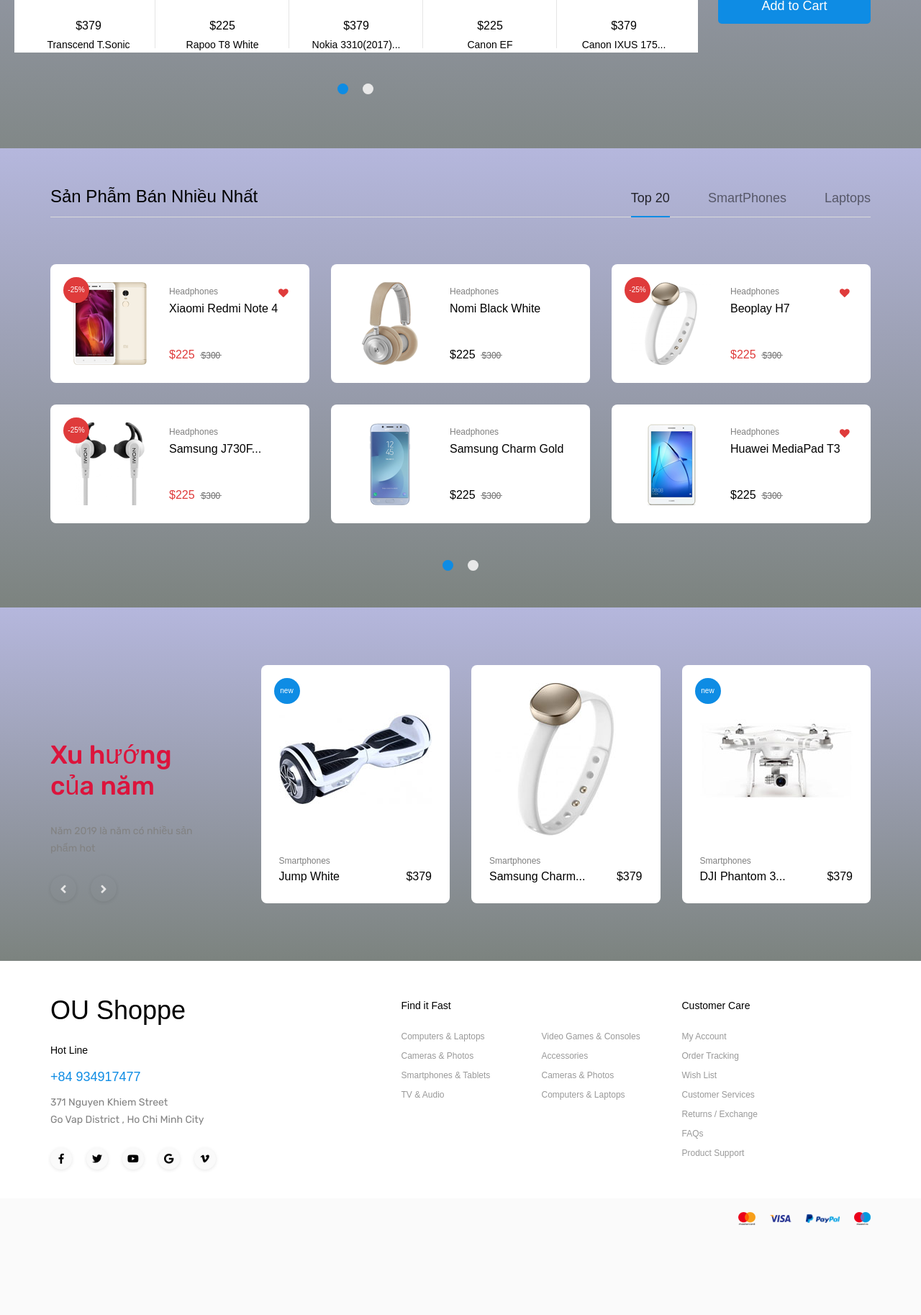
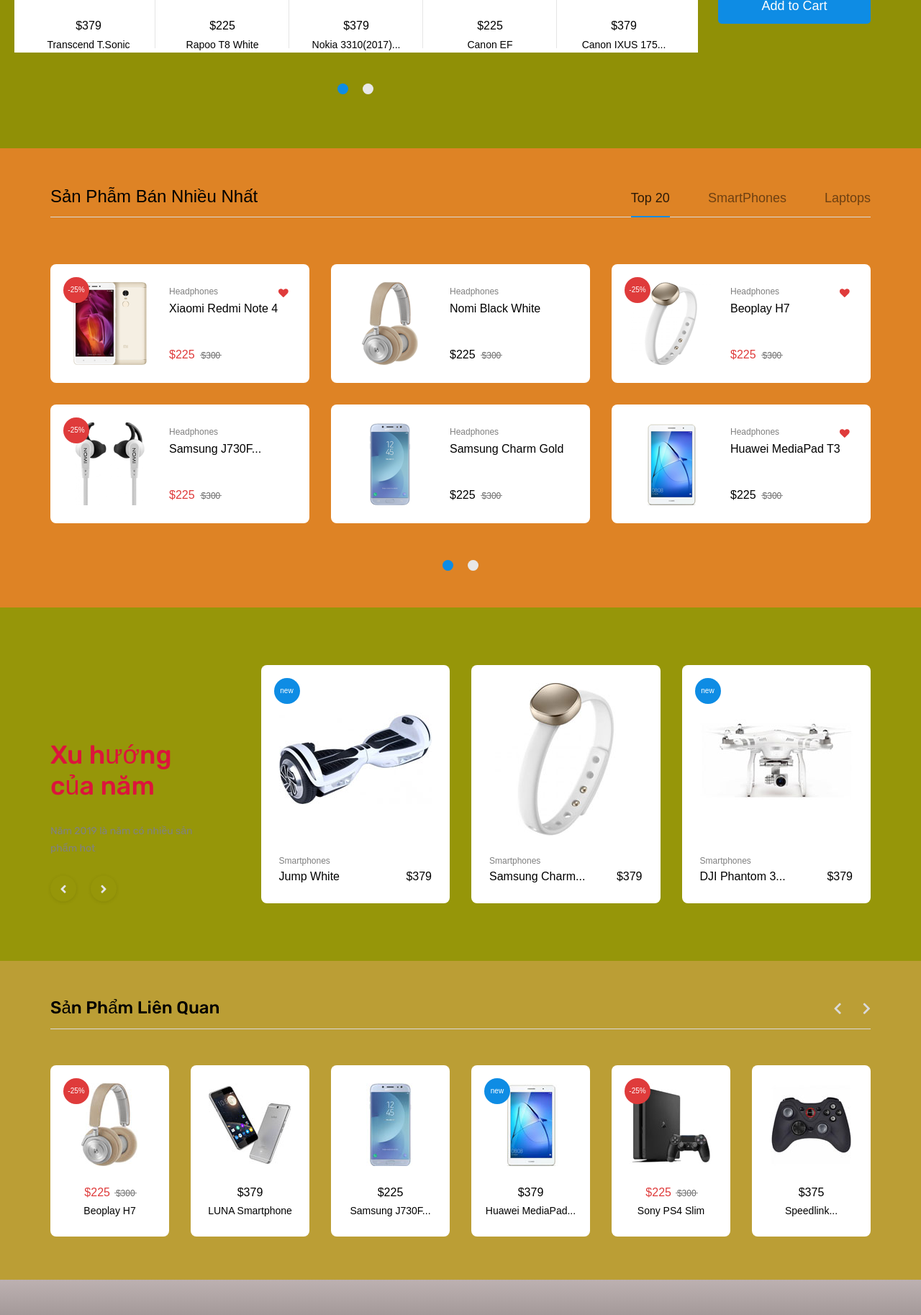
Before and after one commit to TrungHieuIT/Shoppingsite1, a Django app: page / in a window 1280 px wide. Shown: the part 2680-4507 px from the top of the page at 72% size. Before the commit the page ends 4382 px from the top, so only its background shows below. Run offline with Django 3.2, Linux system fonts and the light colour scheme; data comes from the database, SQL or seed files in the repository; both versions use the stored data as it was before the commit; some libraries are stand-ins or nearby versions.

Commit message:
update VS17
VS17

```diff
--- a/core/views.py
+++ b/core/views.py
@@ -23,12 +23,10 @@
 def chiTiet(request,id):
     productcate = Product.objects.filter(pro_id = id)
     context = {'productcate' : productcate }
-
     return render(request,'homepage/chiTietSanPham.html')
 
 def productCate(request,id):
     listCategory = Category.objects.all()
     productcate = Product.objects.filter(cate_id = id)
     context = {'productcate' : productcate ,'listscan' :listCategory}
-
     return render(request,'homepage/sanPhamDanhMuc.html',context)
--- a/static/homepage/styles/indexx.css
+++ b/static/homepage/styles/indexx.css
@@ -10,7 +10,7 @@
   }
   .header_main
 {
-	background: linear-gradient(rgb(251, 255, 5),rgb(182, 165, 18));
+	background: linear-gradient(rgb(241, 241, 195),rgb(236, 214, 11));
 	z-index: 1;
 
 }
--- a/static/homepage/styles/main_styless.css
+++ b/static/homepage/styles/main_styless.css
@@ -1300,7 +1300,8 @@
 
 .characteristics
 {
-	background: linear-gradient(rgb(251, 255, 5),rgb(182, 165, 18));
+	background-image: repeating-linear-gradient(45deg, rgb(185, 183, 62), rgb(176, 179, 49) 7%,
+  rgb(100, 99, 92) 10%);
 	padding-top: 70px;
 	padding-bottom: 70px;
 }
@@ -1349,7 +1350,7 @@
 
 .deals_featured
 {
-	background: linear-gradient(rgb(204, 205, 226),rgb(123, 133, 128));
+	background: #afaf0763;
 	width: 100%;
 }
 
@@ -2127,7 +2128,7 @@
 .banner_2_item
 {
 
-	background: #7599b2;
+	background: #666723;
 	height: 650px;
 }
 .banner_2_content
@@ -2270,7 +2271,7 @@
 
 .new_arrivals
 {
-	background: linear-gradient(rgb(181, 183, 221),rgb(124, 131, 127));
+	background: #909006;
 	width: 100%;
 	padding-top: 96px;
 	padding-bottom: 96px;
@@ -2578,7 +2579,7 @@
 
 .best_sellers
 {
-	background: linear-gradient(rgb(181, 183, 221),rgb(124, 131, 127));
+	background:#de8325;
 	padding-top: 56px;
 
 	padding-bottom: 50px;
@@ -2881,7 +2882,7 @@
 	left: 0;
 	width: 100%;
 	height: 100%;
-	background: linear-gradient(rgb(181, 183, 221),rgb(124, 131, 127));
+	background: #969609;
 }
 .trends_background
 {
@@ -3224,7 +3225,7 @@
 {
 	padding-top: 51px;
 	padding-bottom: 60px;
-	background: #eff6fa;
+	background:#bb9e35;
 }
 .viewed_title_container
 {
@@ -3584,6 +3585,7 @@
 
 .footer
 {
+	background-image: linear-gradient(0deg, rgb(20, 19, 20), rgb(189, 177, 177));
 	padding-top: 52px;
 	padding-bottom: 40px;
 }
--- a/static/homepage/styles/productCategory.css
+++ b/static/homepage/styles/productCategory.css
@@ -11,3 +11,12 @@
     margin-left: 5%;
     transition: 0.5s;
 }
+.inner{
+    overflow: hidden;
+}
+.inner img{
+    transition: all 1.5s ease;
+}
+.inner:hover img{
+    transform: scale(1.5);
+}
--- a/templates/homepage/base.html
+++ b/templates/homepage/base.html
@@ -33,6 +33,8 @@
 
 {% include 'homepage/xuHuongCuaNam.html' %}
 
+{% include 'homepage/sanPhamLienQuan.html' %}
+
 {% endblock %}
 
 {% include 'homepage/footer.html' %} <!-- phan ke thua -->
--- a/templates/homepage/chiTietSanPham.html
+++ b/templates/homepage/chiTietSanPham.html
@@ -59,5 +59,5 @@
 
     </div>
 </div>
-</div>
+{% include 'homepage/sanPhamLienQuan.html' %}
 {% endblock %}
--- a/templates/homepage/dangky.html
+++ b/templates/homepage/dangky.html
@@ -18,4 +18,5 @@
             </div>
 </div>
 
+{% include 'homepage/sanPhamLienQuan.html' %}
 {% endblock %}
--- a/templates/homepage/sanPhamCuaTuan.html
+++ b/templates/homepage/sanPhamCuaTuan.html
@@ -181,7 +181,11 @@
 			<a href="/chiTietSanPham/{{item.pro_id}}">
 			<div class="product_item discount d-flex flex-column align-items-center justify-content-center text-center">
 
-											<div class="product_image d-flex flex-column align-items-center justify-content-center"><img src="{% static 'homepage/images/'%}{{item.pro_image}}" alt=""></div>
+				<div class="product_image d-flex flex-column align-items-center justify-content-center">
+				<div class="inner">
+				<img src="{% static 'homepage/images/'%}{{item.pro_image}}" alt="">
+				</div>
+				</div>
 				<div class="product_content">
 
 					<div class="product_price discount">{{item.pro_price}}VND<span>$300</span></div>
--- a/templates/homepage/sanPhamCucHot.html
+++ b/templates/homepage/sanPhamCucHot.html
@@ -24,7 +24,12 @@
                             </div>
                             <div class="col-lg-8 col-md-6 fill_height">
                                 <div class="banner_2_image_container">
-                                    <div class="banner_2_image"><img src="{% static 'homepage/images/note102.jpg' %}" alt=""></div>
+
+                                    <div class="banner_2_image">
+                                        <div class="inner">
+                                            <img src="{% static 'homepage/images/note102.jpg' %}" alt="">
+                                        </div>
+                                    </div>
                                 </div>
                             </div>
                         </div>
@@ -49,7 +54,11 @@
                             </div>
                             <div class="col-lg-8 col-md-6 fill_height">
                                 <div class="banner_2_image_container">
-                                    <div class="banner_2_image"><img src="{% static 'homepage/images/note102.jpg' %}" alt=""></div>
+                                    <div class="banner_2_image">
+                                    <div class="inner">
+                                         <img src="{% static 'homepage/images/note103.jpg' %}" alt="">
+                                    </div>
+                                    </div>
                                 </div>
                             </div>
                         </div>
@@ -74,7 +83,11 @@
                             </div>
                             <div class="col-lg-8 col-md-6 fill_height">
                                 <div class="banner_2_image_container">
-                                    <div class="banner_2_image"><img src="{% static 'homepage/images/note103.jpg' %}" alt=""></div>
+                                    <div class="banner_2_image">
+                                    <div class="inner">
+                                        <img src="{% static 'homepage/images/note101.jpg' %}" alt="">
+                                    </div>
+                                    </div>
                                 </div>
                             </div>
                         </div>
--- a/templates/homepage/sanPhamDanhMuc.html
+++ b/templates/homepage/sanPhamDanhMuc.html
@@ -10,7 +10,9 @@
         {% for item in productcate %}
             <div class="col-md-3">
                 <div class="card">
-                        <img class="card-img-top" src= "{% static 'homepage/images/'%}{{item.pro_image}}"  alt="">
+                        <div class="inner">
+                            <img class="card-img-top" src= "{% static 'homepage/images/'%}{{item.pro_image}}"  alt="">
+                        </div>
                         <div class="overlay">
                             <button type="button" class="btn btn-secondary" title="Xem chi tiet">
                                 <i class="fa fa-eye"></i>
--- /dev/null
+++ b/templates/homepage/sanPhamLienQuan.html
@@ -0,0 +1,117 @@
+
+{% load static %}
+<!-- Recently Viewed -->
+
+	<div class="viewed">
+		<div class="container">
+			<div class="row">
+				<div class="col">
+					<div class="viewed_title_container">
+						<h3 class="viewed_title">Sản Phẩm Liên Quan</h3>
+						<div class="viewed_nav_container">
+							<div class="viewed_nav viewed_prev"><i class="fas fa-chevron-left"></i></div>
+							<div class="viewed_nav viewed_next"><i class="fas fa-chevron-right"></i></div>
+						</div>
+					</div>
+
+					<div class="viewed_slider_container">
+
+						<!-- Recently Viewed Slider -->
+
+						<div class="owl-carousel owl-theme viewed_slider">
+
+							<!-- Recently Viewed Item -->
+							<div class="owl-item">
+								<div class="viewed_item discount d-flex flex-column align-items-center justify-content-center text-center">
+									<div class="viewed_image"><img src="images/view_1.jpg" alt=""></div>
+									<div class="viewed_content text-center">
+										<div class="viewed_price">$225<span>$300</span></div>
+										<div class="viewed_name"><a href="#">Beoplay H7</a></div>
+									</div>
+									<ul class="item_marks">
+										<li class="item_mark item_discount">-25%</li>
+										<li class="item_mark item_new">new</li>
+									</ul>
+								</div>
+							</div>
+
+							<!-- Recently Viewed Item -->
+							<div class="owl-item">
+								<div class="viewed_item d-flex flex-column align-items-center justify-content-center text-center">
+									<div class="viewed_image"><img src="images/view_2.jpg" alt=""></div>
+									<div class="viewed_content text-center">
+										<div class="viewed_price">$379</div>
+										<div class="viewed_name"><a href="#">LUNA Smartphone</a></div>
+									</div>
+									<ul class="item_marks">
+										<li class="item_mark item_discount">-25%</li>
+										<li class="item_mark item_new">new</li>
+									</ul>
+								</div>
+							</div>
+
+							<!-- Recently Viewed Item -->
+							<div class="owl-item">
+								<div class="viewed_item d-flex flex-column align-items-center justify-content-center text-center">
+									<div class="viewed_image"><img src="images/view_3.jpg" alt=""></div>
+									<div class="viewed_content text-center">
+										<div class="viewed_price">$225</div>
+										<div class="viewed_name"><a href="#">Samsung J730F...</a></div>
+									</div>
+									<ul class="item_marks">
+										<li class="item_mark item_discount">-25%</li>
+										<li class="item_mark item_new">new</li>
+									</ul>
+								</div>
+							</div>
+
+							<!-- Recently Viewed Item -->
+							<div class="owl-item">
+								<div class="viewed_item is_new d-flex flex-column align-items-center justify-content-center text-center">
+									<div class="viewed_image"><img src="images/view_4.jpg" alt=""></div>
+									<div class="viewed_content text-center">
+										<div class="viewed_price">$379</div>
+										<div class="viewed_name"><a href="#">Huawei MediaPad...</a></div>
+									</div>
+									<ul class="item_marks">
+										<li class="item_mark item_discount">-25%</li>
+										<li class="item_mark item_new">new</li>
+									</ul>
+								</div>
+							</div>
+
+							<!-- Recently Viewed Item -->
+							<div class="owl-item">
+								<div class="viewed_item discount d-flex flex-column align-items-center justify-content-center text-center">
+									<div class="viewed_image"><img src="images/view_5.jpg" alt=""></div>
+									<div class="viewed_content text-center">
+										<div class="viewed_price">$225<span>$300</span></div>
+										<div class="viewed_name"><a href="#">Sony PS4 Slim</a></div>
+									</div>
+									<ul class="item_marks">
+										<li class="item_mark item_discount">-25%</li>
+										<li class="item_mark item_new">new</li>
+									</ul>
+								</div>
+							</div>
+
+							<!-- Recently Viewed Item -->
+							<div class="owl-item">
+								<div class="viewed_item d-flex flex-column align-items-center justify-content-center text-center">
+									<div class="viewed_image"><img src="images/view_6.jpg" alt=""></div>
+									<div class="viewed_content text-center">
+										<div class="viewed_price">$375</div>
+										<div class="viewed_name"><a href="#">Speedlink...</a></div>
+									</div>
+									<ul class="item_marks">
+										<li class="item_mark item_discount">-25%</li>
+										<li class="item_mark item_new">new</li>
+									</ul>
+								</div>
+							</div>
+						</div>
+					</div>
+				</div>
+			</div>
+		</div>
+	</div>
```
Also changed, not shown: Shoppingsite1/manage.py (deleted, +0 -21 lines), Shoppingsite1/README.md (deleted), Shoppingsite1/db.sqlite3 (deleted), db.sqlite3. Lines whose indentation alone changed are shown as unchanged.
